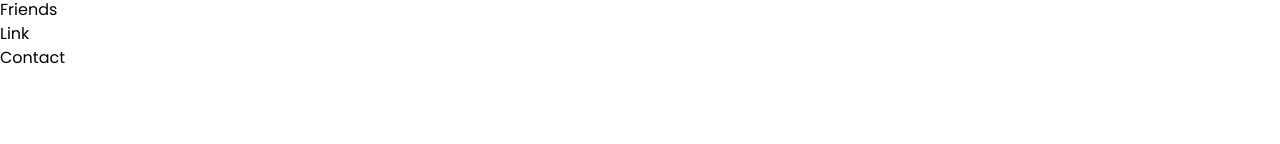
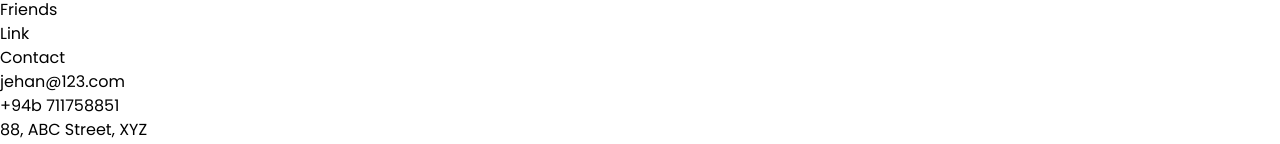
Before and after one commit to BackendExpert/train-booking-system, a React (Vite) app in the folder client/: page / in a window 1280 px wide. Shown: the part 3129-3273 px from the top of the page. Before the commit the page ends 3199 px from the top, so only its background shows below. Built offline with nearby package versions, Linux system fonts and the light colour scheme.

Commit message:
Update HomePage.jsx
Co-Authored-By: JehanKandy  <jehankandy@gmail.com>

```diff
--- a/client/src/components/HomePage/HomePage.jsx
+++ b/client/src/components/HomePage/HomePage.jsx
@@ -188,11 +188,14 @@ const HomePage = () => {
                 </div>
                 <div className="lg:px-4 px-0 w-full">
                     <h1 className="text-xl font-semibold font-semibold text-gray-500 my-4 ">Contact</h1>
-
+                    <p className="my-5">jehan@123.com</p>
+                    <p className="my-5">+94b 711758851</p>
+                    <p className="my-5">88, ABC Street, XYZ</p>
                 </div>
-
-
             </div>
+            <span className="text-center">
+                &copy; The Train Booking System - 2024 || Developed and Designed by : Jehankandy
+            </span>
         </footer>
     </div>
   )
```
